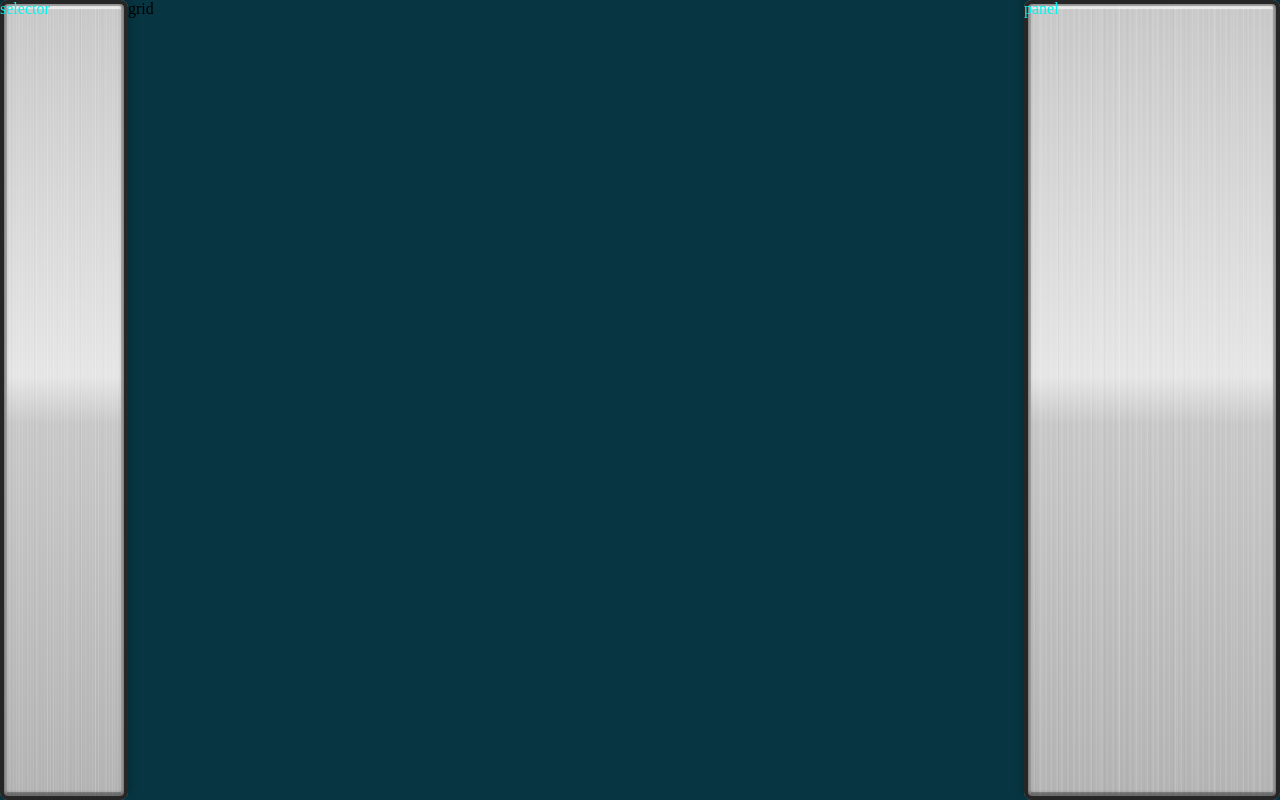
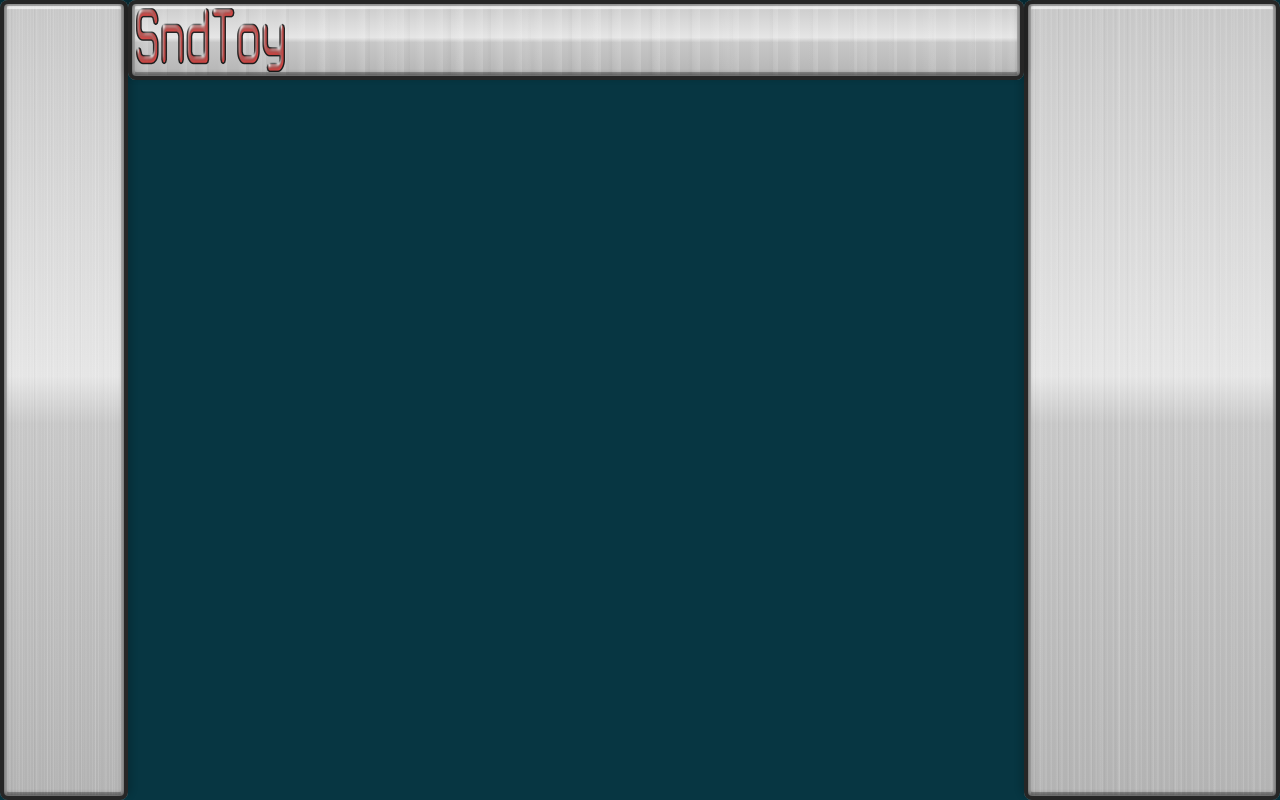
Before and after one commit to BECoS/soundtoy, a website: page site/index.html in a window 1280 px wide. Drawn offline with Linux system fonts and the light colour scheme.

Commit message:
Resizable CSS until a min and a logo

```diff
--- a/site/index.html
+++ b/site/index.html
@@ -6,11 +6,15 @@
   <script type="text/javascript" src="bundle.js"></script>
 </head>
 <body>
-  <div id="topLevel"> <div id="container">
-    <div id="selector" class="sideControls metal" >selector</div>
-    <div id="grid">grid</div>
-    <!--<div id="bar" class="metal"></div>-->
-    <div id="panel" class="sideControls metal" >panel</div>
-  </div></div>
+  <div id="container">
+    <div id="selector" class="sideControls metal" ></div>
+    <div id="centerpiece">
+      <div id="bar" class="metal">
+        <img id="logo" src="img/logo.png"/>
+      </div>
+      <div id="grid"></div>
+    </div>
+    <div id="panel" class="sideControls metal" ></div>
+  </div>
 </body>
 </html>
--- a/site/style.css
+++ b/site/style.css
@@ -3,17 +3,29 @@ body {
   margin: 0;
 }
 
-#logo {
-  position: fixed;
+#centerpiece {
+  display: table-cell;
+  position: relative;
+  height: 100%;
+}
+
+#bar {
+  vertical-align: top;
   width: 100%;
-  z-index: 10;
-  width: 960px;
+  height: 80px;
 }
 
 #grid {
-  display: table-cell;
-  height: 100%;
-  position: static;
+  vertical-align: top;
+  position: absolute;
+  top: 80px;
+  bottom: 0;
+  right: 0;
+  left: 0;
+}
+
+#logo {
+  margin: 8px;
 }
 
 .sideControls {
@@ -23,12 +35,12 @@ body {
   padding: 0;
   height: 100%;
   background:#ccc;
+  min-width: 20px;
 }
 
 #panel {
   color: #00f5f0;
   width: 20%;
-
 }
 
 #selector {
@@ -37,41 +49,17 @@ body {
   padding: 0;
   border: 0;
   margin: 0;
-  overflow: hidden;
 }
-
 
 #container {
   position: absolute;
   height: 100%;
+  max-height: 100%;
   width: 100%;
   display: table;
   border: 0;
   margin: 0;
   padding: 0;
-}
-
-#topLevel {
-  display: block;
-  height: 100%;
-  width: 100%;
-  border: 0;
-  margin: 0;
-  padding: 0;
-}
-
-#bar {
-  width: 74%;
-  height: 5%;
-  color: #00f5f0;
-}
-
-#footer {
-  padding-top: 50px;
-  bottom: 0;
-  width: 100%;
-  height: auto;
-  z-index: 10;
 }
 
 .jasmine_reporter {
```
Also changed, not shown: site/img/logo.png (added).
